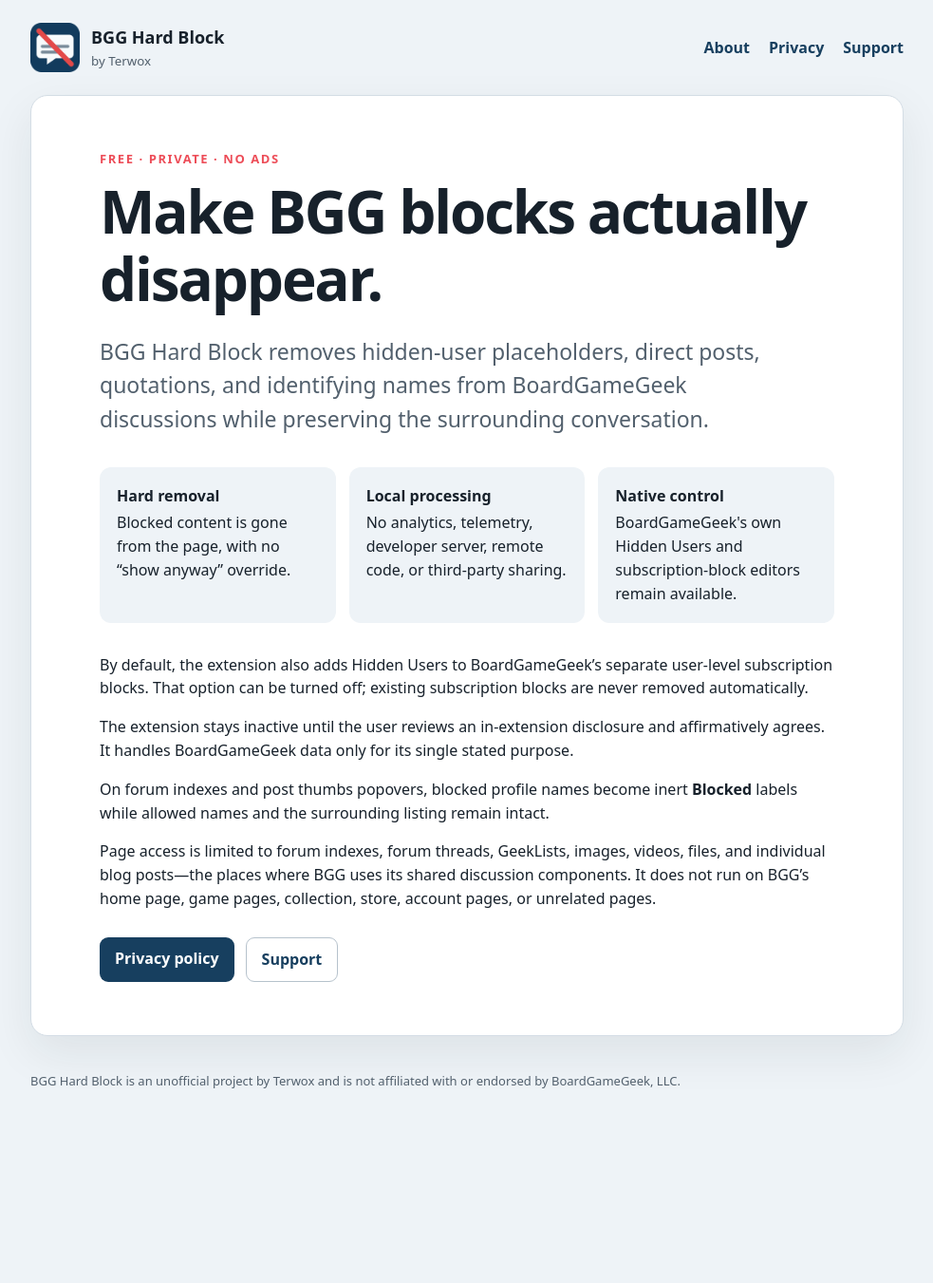
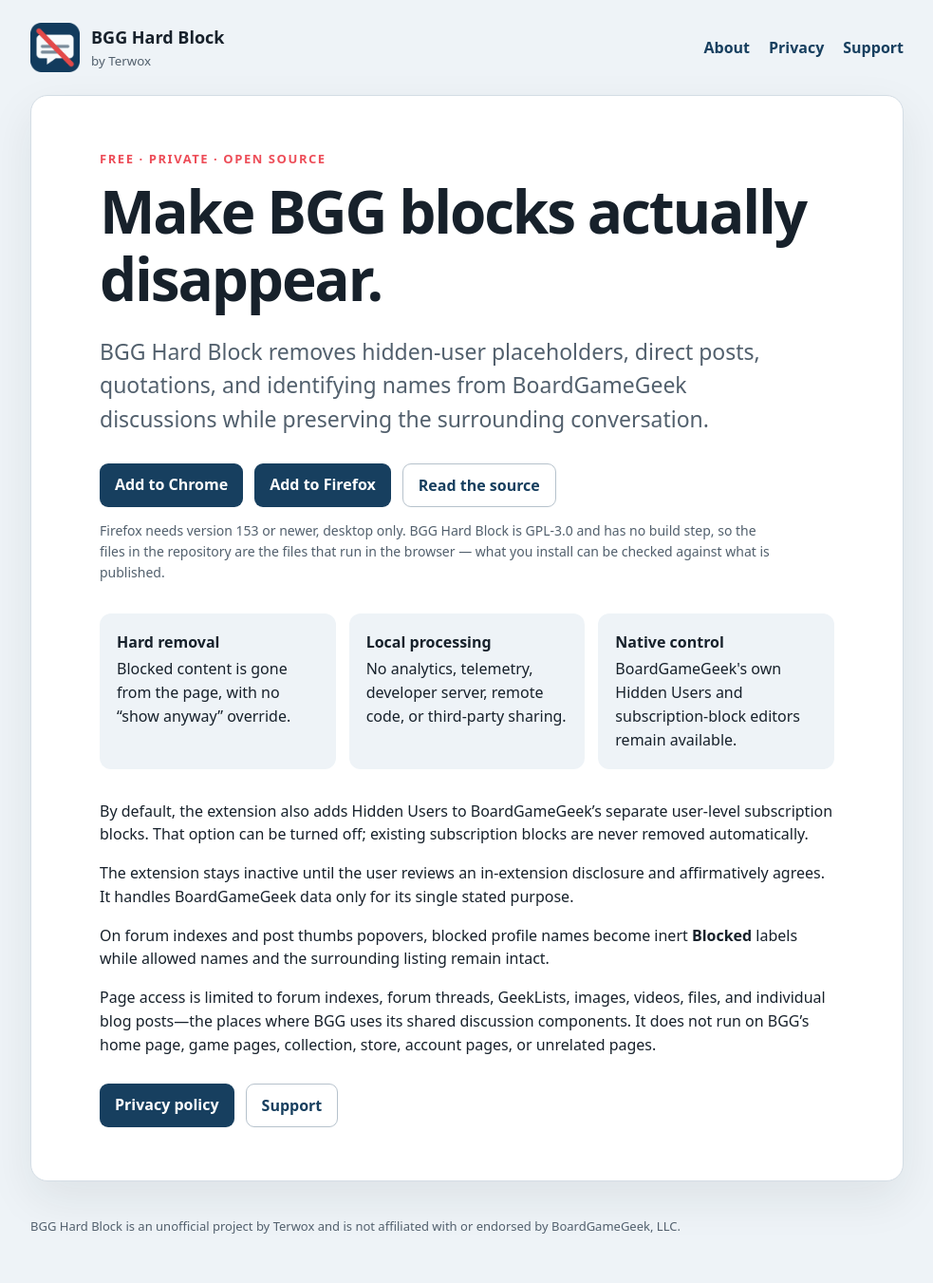
Before and after one commit to Terwox/terwox.github.io, a Jekyll site: the page built from bgg-hard-block/index.md, in a window 1280 px wide. Shown: the whole page at 95% size, without its empty margins (148-1131 px from the left). Built offline with Jekyll 4.4.1, drawn with Linux system fonts in a browser that asks for light colours; before the commit the page ends 1197 px from its top, so only the background shows below that.

Commit message:
Add install links to the BGG Hard Block landing page
The page described the extension but never offered a way to get it, and
never linked the source it keeps claiming credit for. Add a Chrome Web
Store, Firefox Add-ons, and GitHub row directly under the lede, plus a
note on the Firefox 153 floor and on why "no build step" is a checkable
claim rather than a promise.

```diff
--- a/assets/css/bgg-hard-block.scss
+++ b/assets/css/bgg-hard-block.scss
@@ -175,6 +175,15 @@ h3 {
   color: $navy;
 }
 
+// Sits directly under the install row, so it stays quiet enough not to
+// compete with the buttons it qualifies.
+.install-note {
+  max-width: 720px;
+  margin-top: 14px;
+  color: $muted;
+  font-size: 14px;
+}
+
 li + li {
   margin-top: 8px;
 }
--- a/bgg-hard-block/index.md
+++ b/bgg-hard-block/index.md
@@ -1,15 +1,23 @@
 ---
 layout: bgg-hard-block
 title: BGG Hard Block
-description: A free, private Chrome extension that removes blocked users and their quotations from BoardGameGeek discussions.
+description: A free, open-source Chrome and Firefox extension that removes blocked users and their quotations from BoardGameGeek discussions.
 permalink: /bgg-hard-block/
 ---
 
-<p class="eyebrow">Free · private · no ads</p>
+<p class="eyebrow">Free · private · open source</p>
 
 # Make BGG blocks actually disappear.
 
 <p class="lede">BGG Hard Block removes hidden-user placeholders, direct posts, quotations, and identifying names from BoardGameGeek discussions while preserving the surrounding conversation.</p>
+
+<div class="button-row">
+  <a class="button" href="https://chromewebstore.google.com/detail/bgg-hard-block/hkbnpeohgacliadddhjoddiickjnlnfl">Add to Chrome</a>
+  <a class="button" href="https://addons.mozilla.org/firefox/addon/bgg-hard-block/">Add to Firefox</a>
+  <a class="button secondary" href="https://github.com/Terwox/bgg-hard-block">Read the source</a>
+</div>
+
+<p class="install-note">Firefox needs version 153 or newer, desktop only. BGG Hard Block is GPL-3.0 and has no build step, so the files in the repository are the files that run in the browser — what you install can be checked against what is published.</p>
 
 <div class="principles">
   <div><strong>Hard removal</strong>Blocked content is gone from the page, with no “show anyway” override.</div>
```
